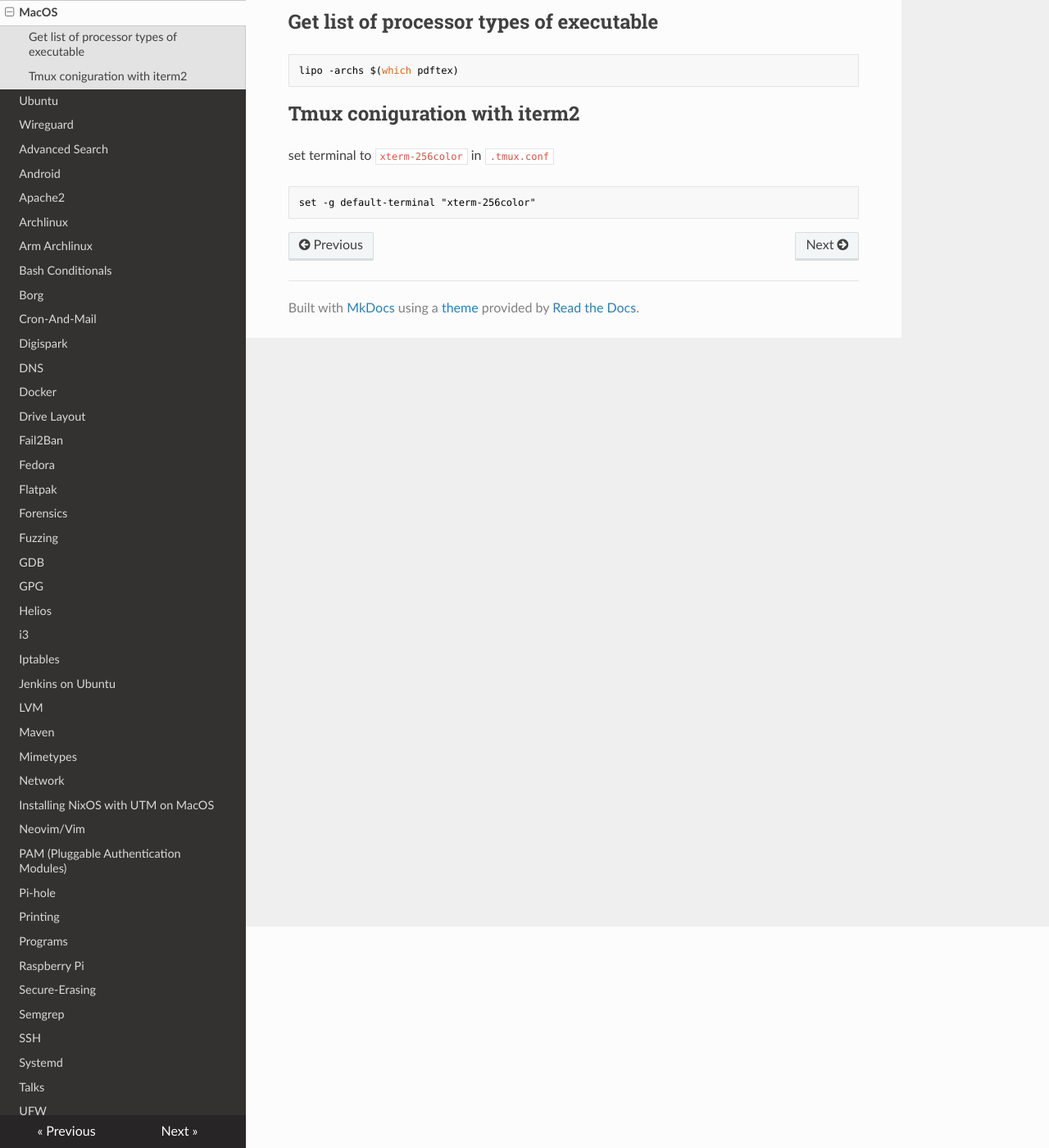
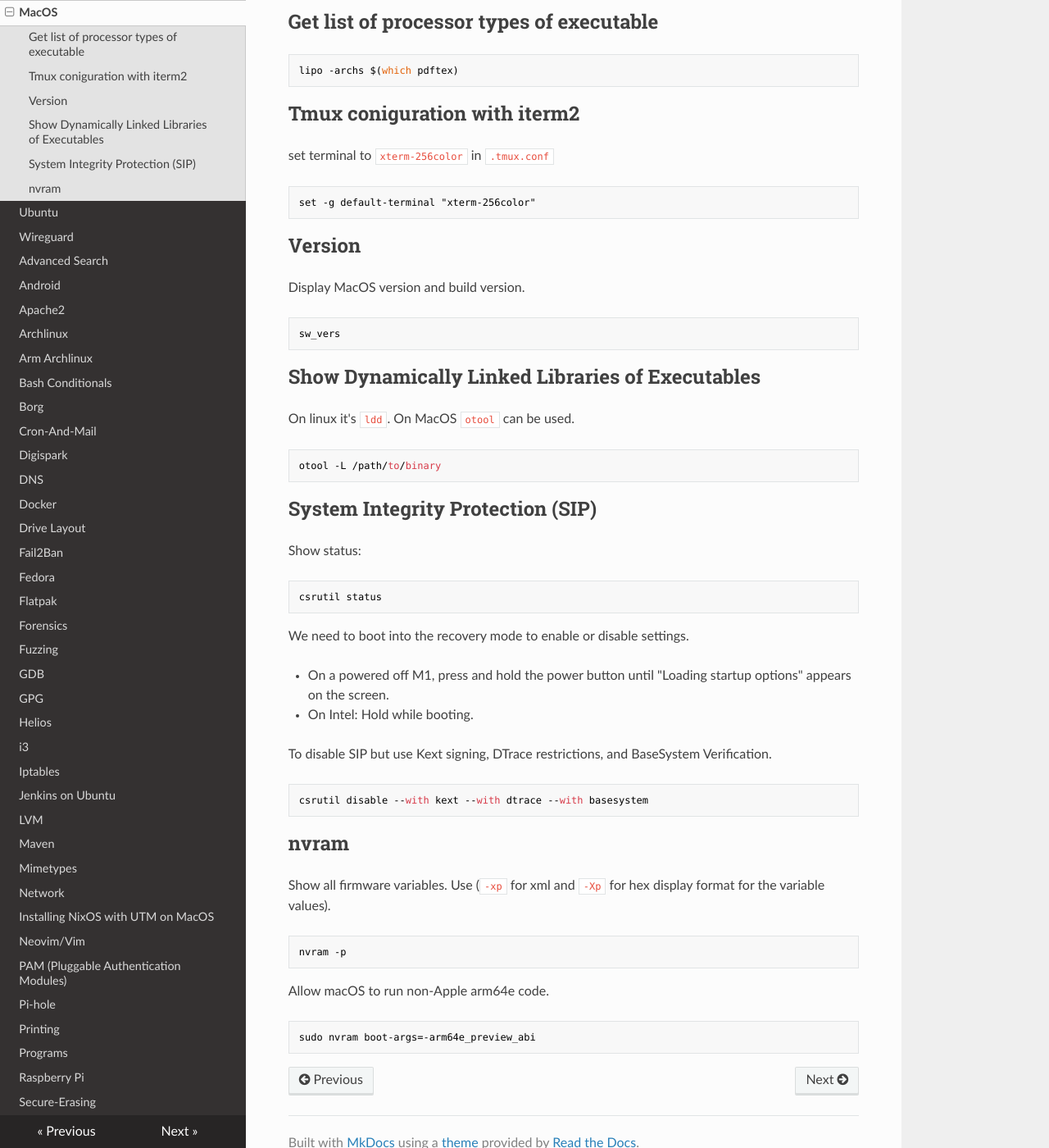
Before and after one commit to Maaxxs/wiki, an MkDocs documentation site: the page built from docs/MacOS.md, in a window 1280 px wide and 1400 px high, scrolled down 270 px. Shown: the whole window at 82% size. Built offline with MkDocs 1.6.1, drawn with Linux system fonts in a browser that asks for light colours; nearby versions of some CDN libraries.

Commit message:
Add info about `otool`, `sw_vers`, `csrutil`

````diff
--- a/docs/MacOS.md
+++ b/docs/MacOS.md
@@ -17,7 +17,9 @@ Check if apps are already supported for ARM:
 
 ## Get list of processor types of executable
 
-    lipo -archs $(which pdftex)
+```sh
+lipo -archs $(which pdftex)
+```
 
 ## Tmux coniguration with iterm2
 
@@ -26,3 +28,49 @@ set terminal to `xterm-256color` in `.tmux.conf`
 ```conf
 set -g default-terminal "xterm-256color"
 ```
+
+## Version
+
+Display MacOS version and build version.
+
+```sh
+sw_vers
+```
+
+## Show Dynamically Linked Libraries of Executables
+
+On linux it's `ldd`. On MacOS `otool` can be used.
+
+```
+otool -L /path/to/binary
+```
+
+## System Integrity Protection (SIP)
+
+Show status:
+```sh
+csrutil status
+```
+
+We need to boot into the recovery mode to enable or disable settings.
+
+- On a powered off M1, press and hold the power button until "Loading startup options" appears on the screen.
+- On Intel: Hold <CMD+R> while booting.
+
+To disable SIP but use Kext signing, DTrace restrictions, and BaseSystem Verification.
+
+```
+csrutil disable --with kext --with dtrace --with basesystem
+```
+
+## nvram
+
+Show all firmware variables. Use (`-xp` for xml and `-Xp` for hex display format for the variable values).
+```sh
+nvram -p
+```
+
+Allow macOS to run non-Apple arm64e code.
+```sh
+sudo nvram boot-args=-arm64e_preview_abi
+```
````
